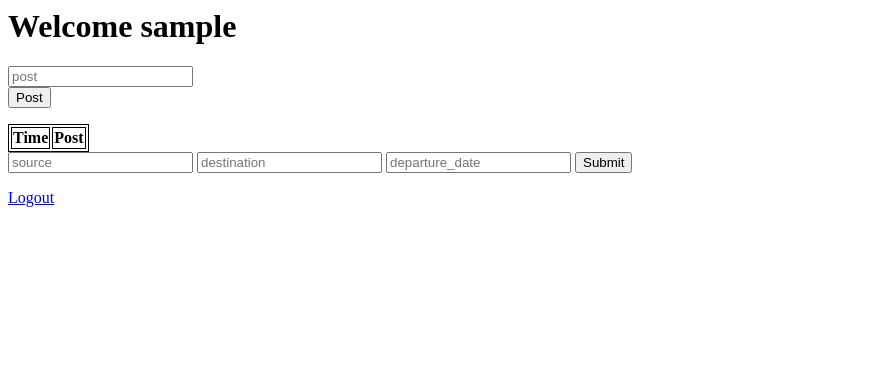
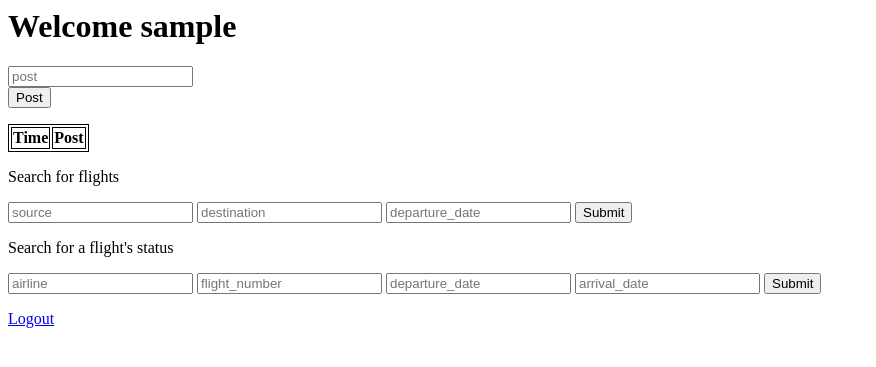
Before and after one commit to tc2965/databaseProject, a Flask app: page /home in a window 1280 px wide. Shown: the top 367 px of the page, without its empty margins (0-876 px from the left). Run offline with Flask 2, Linux system fonts and the light colour scheme; the visitor is signed in with stand-in values (Sample User, id 1); lists and menus that the app fills with data are empty.

Commit message:
public info

```diff
--- a/app.py
+++ b/app.py
@@ -50,11 +50,10 @@ def staffRegister():
     return render_template('staffRegister.html')
 
 # APPLICATION USE CASES
-# 1. VIEW PUBLIC INFO
+# 1. VIEW PUBLIC INFO A
 @app.route('/airports', methods=['GET', 'POST'])
 def airports():
 	if request.method == 'GET':
-		# returns dict = {city1: airport_obj1, city2: airport_obj2 }
 		return dbmanager.getAllAirports()
 	elif request.method == 'POST':
 		airport = airport_parser.parse_args()
@@ -70,8 +69,16 @@ def searchFlights():
     destination = request.form["destination"]
     departure = request.form["departure_date"]
 
-    # return render_template('home.html', username=session["username"], flights=dbmanager.searchFlights(source, destination, departure))
     return dbmanager.searchFlights(source, destination, departure)
+
+@app.route('/flight_status/view/', methods=['POST'])
+def viewFlightStatus():
+    airline = request.form["airline"]
+    flight_number = request.form["flight_number"]
+    arrival_date = request.form.get("arrival_date")
+    departure_date = request.form["departure_date"]
+
+    return dbmanager.viewFlightStatus(airline, flight_number, departure_date, arrival_date)
 
 # 2. REGISTER
 @app.route('/registerAuth/<type_user>', methods=['GET', 'POST'])
--- a/templates/home.html
+++ b/templates/home.html
@@ -20,20 +20,22 @@
 
 </table>
 
+<p>Search for flights</p>
 <form action="/flight/search/" method="POST">
 	<input type="text" name = "source" placeholder="source" required/>
 	<input type="text" name = "destination" placeholder="destination" required/>
 	<input type="text" name = "departure_date" placeholder="departure_date" required/>
 	<input type="submit" value = Submit />
 </form>
-{%if flights%}
-	<p> {{flights.items}} </p>
-	{% for dictionary in flights %}
-	{% for key, value in dictionary.items %}
-	  <p>{{ key }} : {{ value }}</p>
-	{% endfor %}
-  {% endfor %}
-{%endif%}
+
+<p>Search for a flight's status</p>
+<form action="/flight_status/view/" method="POST">
+	<input type="text" name = "airline" placeholder="airline" required/>
+	<input type="text" name = "flight_number" placeholder="flight_number" required/>
+	<input type="text" name = "departure_date" placeholder="departure_date" required/>
+	<input type="text" name = "arrival_date" placeholder="arrival_date"/>
+	<input type="submit" value = Submit />
+</form>
 
 <a href="/logout">Logout</a>
 
```
Also changed, not shown: dbmanager.py (+14 -0 lines), tests.py (+38 -30 lines), 1 other file.
